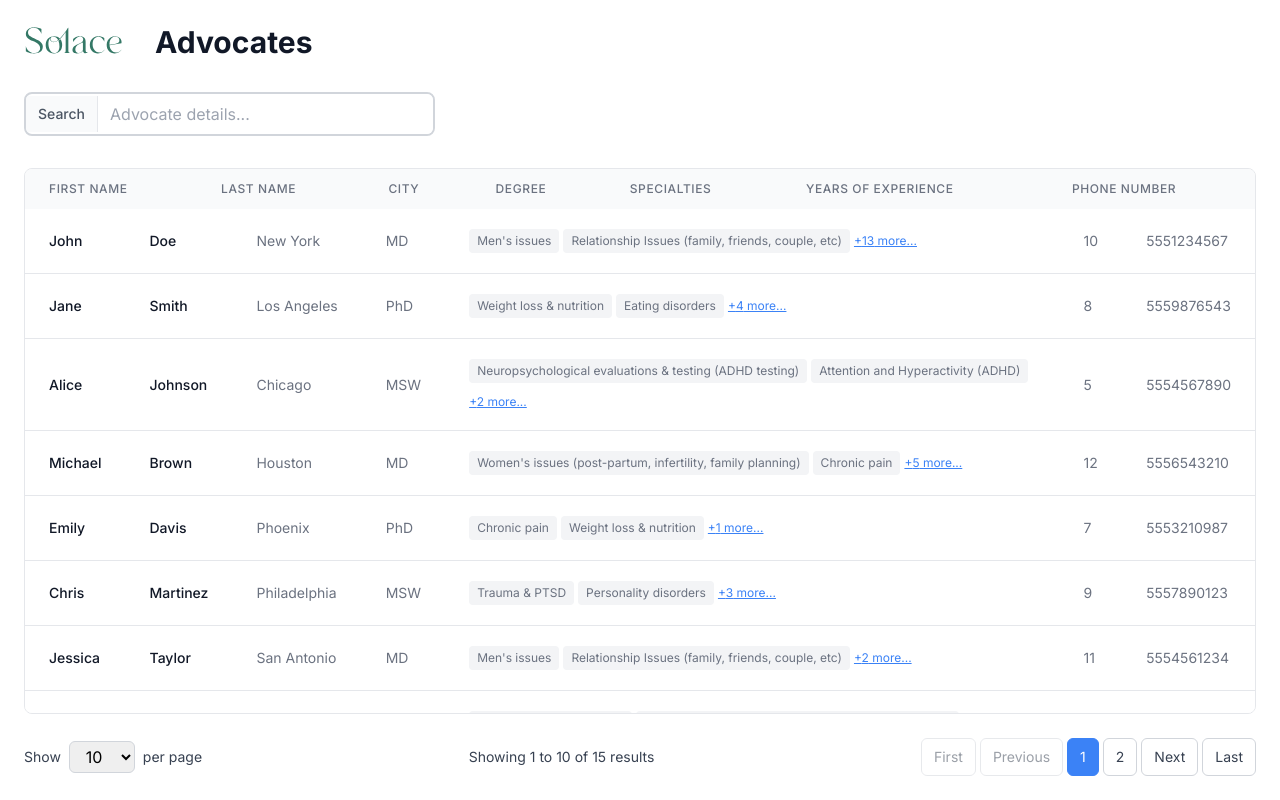
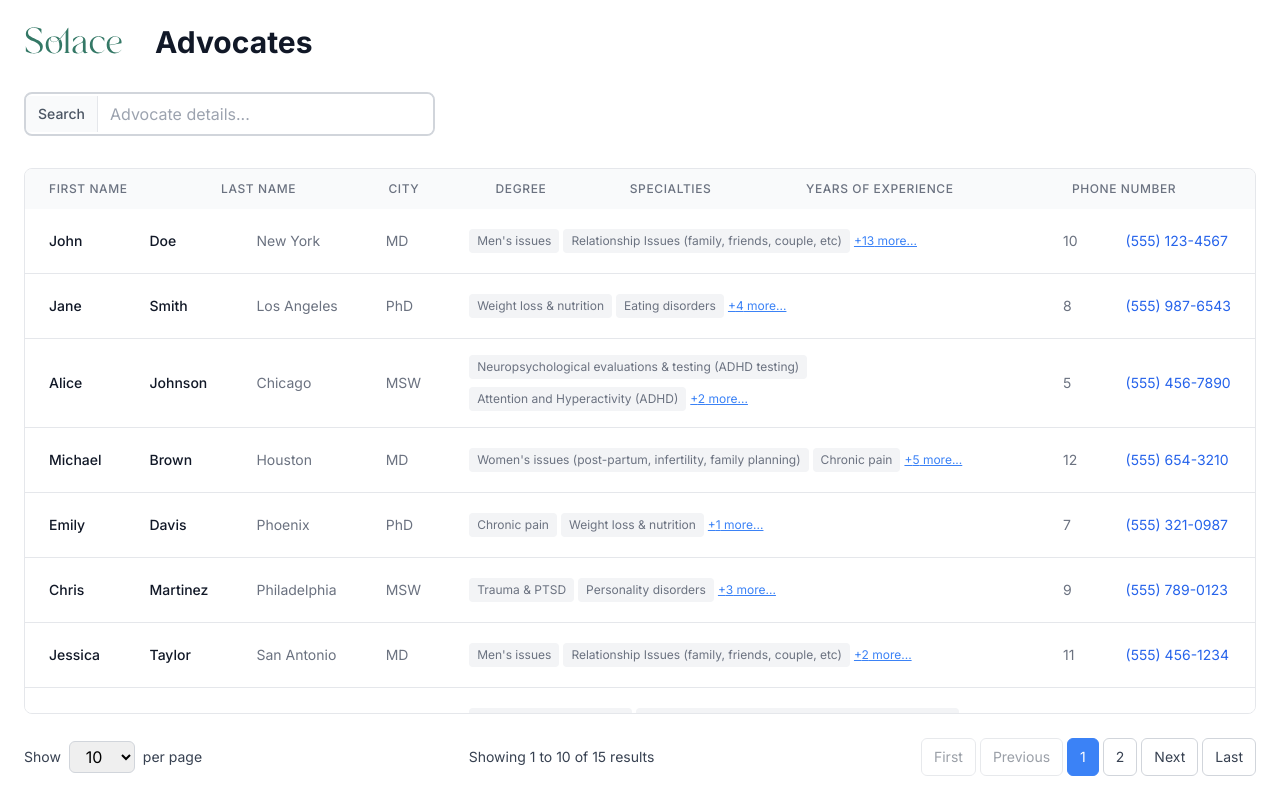
Before and after one commit to tyabele/solace-candidate-assignment, a Next.js app: page / in a window 1280 px wide. Built offline with nearby package versions, Linux system fonts and the light colour scheme.

Commit message:
Updates phone format.

```diff
--- a/src/app/page.tsx
+++ b/src/app/page.tsx
@@ -12,6 +12,12 @@ interface Advocate {
   yearsOfExperience: number;
   phoneNumber: number;
 }
+
+const formatPhoneNumber = (phoneNumber: number): string => {
+  const phoneStr = phoneNumber.toString();
+  // Format as (XXX) XXX-XXXX
+  return `(${phoneStr.slice(0, 3)}) ${phoneStr.slice(3, 6)}-${phoneStr.slice(6)}`;
+};
 
 const AdvocateRow = memo(({ advocate, openTooltip, onTooltipToggle }: {
   advocate: Advocate;
@@ -84,7 +90,12 @@ const AdvocateRow = memo(({ advocate, openTooltip, onTooltipToggle }: {
         {advocate.yearsOfExperience}
       </td>
       <td className="px-6 py-4 whitespace-nowrap text-sm text-gray-500">
-        {advocate.phoneNumber}
+        <a
+          href={`tel:${advocate.phoneNumber}`}
+          className="text-blue-600 hover:text-blue-800 hover:underline"
+        >
+          {formatPhoneNumber(advocate.phoneNumber)}
+        </a>
       </td>
     </tr>
   );
```
